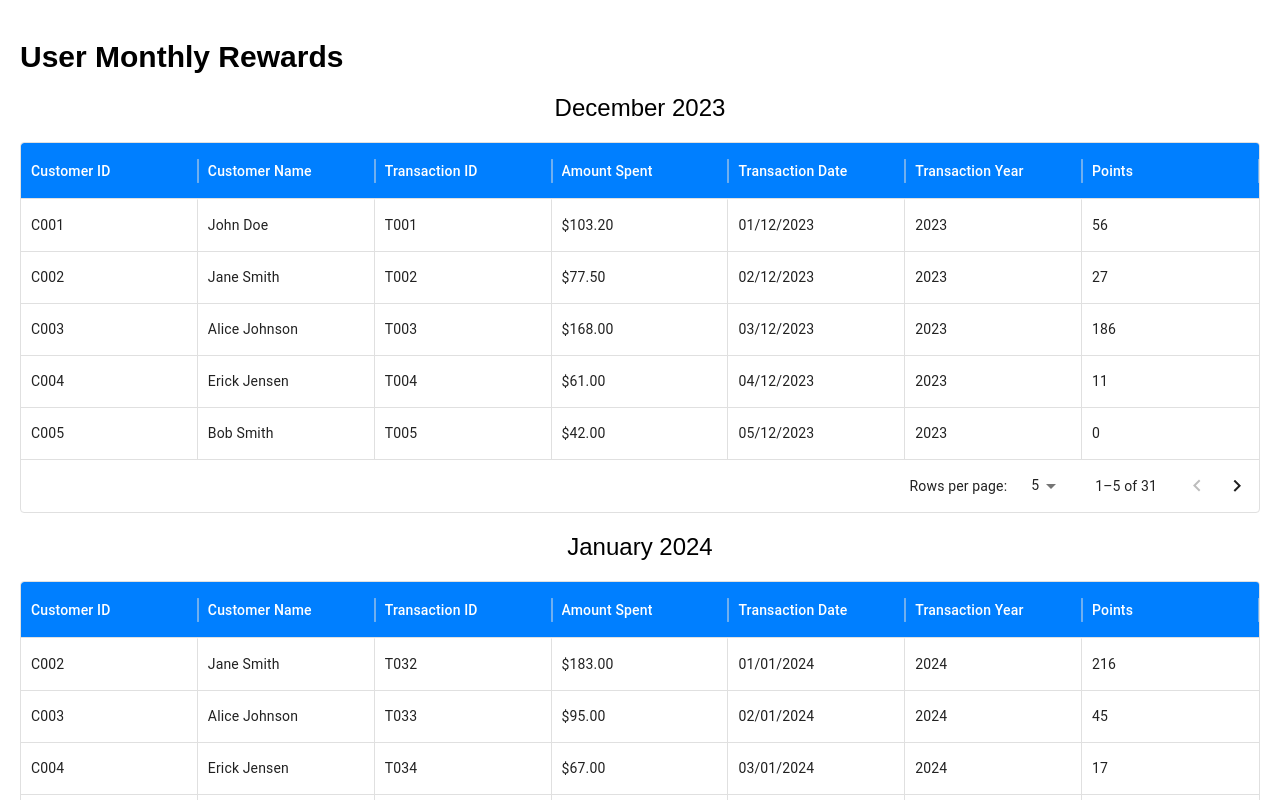
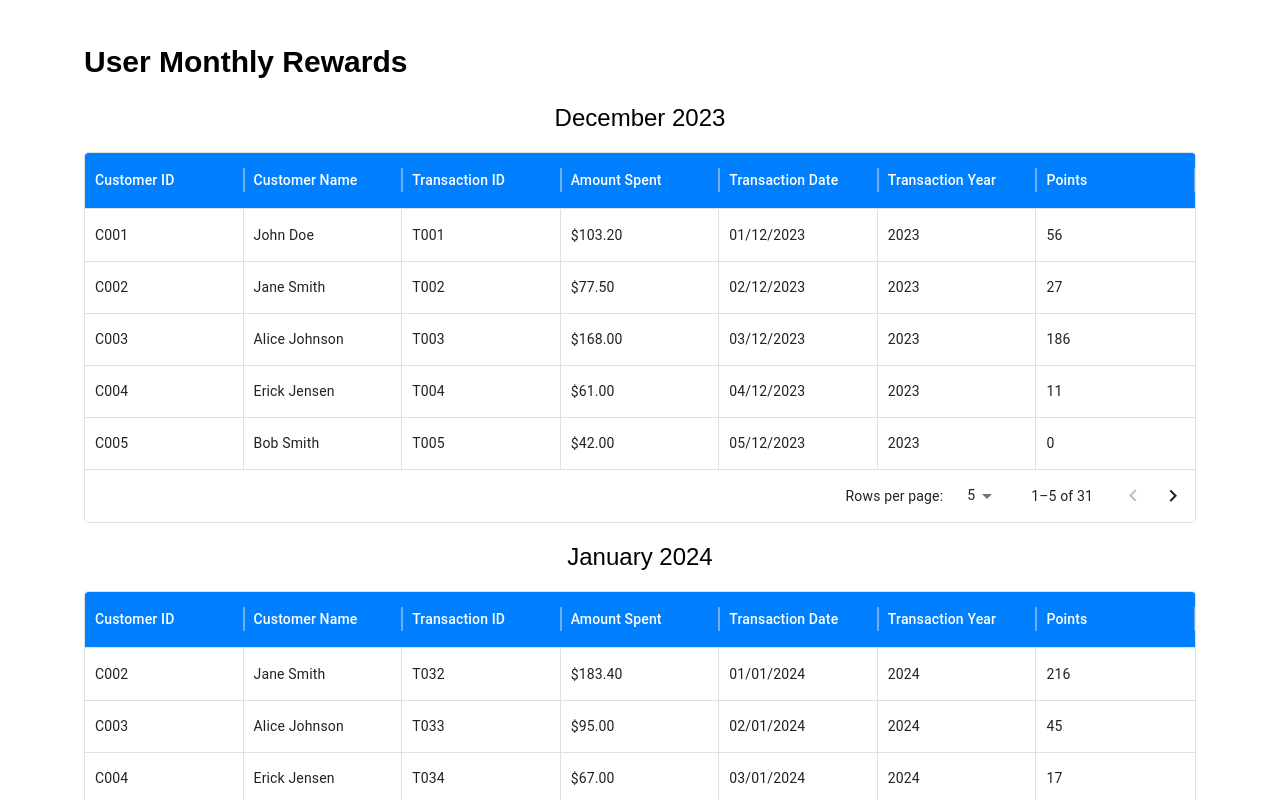
Before and after one commit to rajaand01/customer-rewards-program, a React (Create React App) app: page / in a window 1280 px wide. Shown: the top 800 px of the page. Built offline with nearby package versions, Linux system fonts and the light colour scheme.

Commit message:
Code Optimization

```diff
--- a/package.json
+++ b/package.json
@@ -18,7 +18,7 @@
     "@mui/x-data-grid": "^7.23.1",
     "@testing-library/jest-dom": "^6.6.3",
     "@testing-library/react": "^16.1.0",
-    "moment": "^2.30.1",
+    "dayjs": "^1.11.13",
     "react": "^19.0.0",
     "react-dom": "^19.0.0",
     "react-scripts": "^5.0.1"
@@ -41,7 +41,6 @@
     "less": "^4.2.1",
     "less-loader": "^12.2.0",
     "prettier": "^3.4.2",
-    "react-test-renderer": "^19.0.0",
     "style-loader": "^4.0.0",
     "webpack-cli": "^5.1.4",
     "webpack-dev-server": "^5.1.0"
--- a/src/App.less
+++ b/src/App.less
@@ -9,8 +9,3 @@ body {
 code {
   font-family: 'Poppins', sans-serif;
 }
-
-h2 {
-  margin: 0;
-  padding: 0;
-}
--- a/src/api/api.js
+++ b/src/api/api.js
@@ -4,7 +4,7 @@ export default function () {
             {
                 custId: "C001",
                 name: "John Doe",
-                amt: 103.2,
+                amt: 103.20,
                 product: "Mobile",
                 transactionId: "T001",
                 transactionDt: "12/01/2023"
@@ -116,7 +116,7 @@ export default function () {
             {
                 custId: "C005",
                 name: "Bob Smith",
-                amt: 143,
+                amt: 143.40,
                 product: "Television",
                 transactionId: "T015",
                 transactionDt: "12/15/2023"
@@ -132,7 +132,7 @@ export default function () {
             {
                 custId: "C002",
                 name: "Jane Smith",
-                amt: 13,
+                amt: 13.40,
                 product: "Mobile",
                 transactionId: "T017",
                 transactionDt: "12/17/2023"
@@ -212,7 +212,7 @@ export default function () {
             {
                 custId: "C002",
                 name: "Jane Smith",
-                amt: 93,
+                amt: 93.40,
                 product: "Monitor",
                 transactionId: "T027",
                 transactionDt: "12/27/2023"
@@ -252,7 +252,7 @@ export default function () {
             {
                 custId: "C002",
                 name: "Jane Smith",
-                amt: 183,
+                amt: 183.40,
                 product: "Peaker",
                 transactionId: "T032",
                 transactionDt: "01/01/2024"
@@ -300,7 +300,7 @@ export default function () {
             {
                 custId: "C003",
                 name: "Alice Johnson",
-                amt: 163,
+                amt: 163.40,
                 product: "Keyboard",
                 transactionId: "T038",
                 transactionDt: "01/07/2024"
@@ -460,7 +460,7 @@ export default function () {
             {
                 custId: "C003",
                 name: "Alice Johnson",
-                amt: 113,
+                amt: 113.40,
                 product: "Headphone",
                 transactionId: "T058",
                 transactionDt: "01/27/2024"
@@ -540,7 +540,7 @@ export default function () {
             {
                 custId: "C003",
                 name: "Alice Johnson",
-                amt: 123,
+                amt: 123.40,
                 product: "Laptop",
                 transactionId: "T068",
                 transactionDt: "02/06/2024"
@@ -572,7 +572,7 @@ export default function () {
             {
                 custId: "C002",
                 name: "Jane Smith",
-                amt: 133,
+                amt: 133.40,
                 product: "Peaker",
                 transactionId: "T072",
                 transactionDt: "02/10/2024"
@@ -604,7 +604,7 @@ export default function () {
             {
                 custId: "C001",
                 name: "John Doe",
-                amt: 133,
+                amt: 133.40,
                 product: "Laptop",
                 transactionId: "T076",
                 transactionDt: "02/14/2024"
--- a/src/component/Loader/loader.js
+++ b/src/component/Loader/loader.js
@@ -7,8 +7,5 @@
 import React from "react";
 import './styles.less';
 
-export default function Loader () {
-    return (
-        <span className="loader" data-testid="loader-container">L &nbsp; ading</span>
-    );
-}
+const Loader = () => <span className="loader" data-testid="loader-container">L &nbsp; ading</span>;
+export default Loader;
--- a/src/component/RewardsTable/rewardTable.js
+++ b/src/component/RewardsTable/rewardTable.js
@@ -7,7 +7,7 @@
  * @description Reward Table Component
  */
 import React from "react";
-import moment from "moment";
+import dayjs from "dayjs";
 import Box from '@mui/material/Box';
 import { DataGrid } from '@mui/x-data-grid';
 import { allTransactionTableColumn, monthlyTableColumn, totalRewardsTableCoumn } from "../../constant/constant";
@@ -68,14 +68,14 @@ export const MonthlyRewardTable = (props) => {
     const { data } = props;
 
     /* Creating a unique month and year set from data array */
-    const months = Array.from(new Set(data?.map(item => moment(item.transactionDt).format('MMMM Y'))));
+    const months = Array.from(new Set(data?.map(item => dayjs(item.transactionDt).format('MMMM YYYY'))));
     return (
         <>
             {
                 months?.map(month => {
                     /* particular month data filtered from data array */
                     const monthData = data?.filter((item) => {
-                        return moment(item.transactionDt).format('MMMM Y') === month;
+                        return dayjs(item.transactionDt).format('MMMM YYYY') === month;
                     }).map((item) => {
                         item.pts = getPoints(item.amt);
                         item.id = item.transactionId;
--- a/src/constant/constant.js
+++ b/src/constant/constant.js
@@ -6,7 +6,7 @@
  * @author Raja Das
  * @description Reward Table Column
  */
-import moment from "moment";
+import dayjs from "dayjs";
 export const monthlyTableColumn = [
     { field: "custId", headerName: 'Customer ID', headerClassName: 'tableHeader', flex: 1 },
     { field: "name", headerName: 'Customer Name', headerClassName: 'tableHeader', flex: 1 },
@@ -17,12 +17,12 @@ export const monthlyTableColumn = [
     },
     {
         field: "transactionDt", headerName: 'Transaction Date', headerClassName: 'tableHeader', flex: 1,
-        renderCell: (params) => moment(params.value).format('DD/MM/YYYY'),
+        renderCell: (params) => dayjs(params.value).format('DD/MM/YYYY'),
         sortComparator: (a, b) => new Date(a) - new Date(b)
     },
     {
         field: "transanctionYr", headerName: 'Transaction Year', headerClassName: 'tableHeader', flex: 1,
-        renderCell: (params) => moment(params.row.transactionDt).year()
+        renderCell: (params) => dayjs(params.row.transactionDt).year()
     },
     { field: "pts", headerName: 'Points', headerClassName: 'tableHeader', flex: 1 }
 ];
@@ -38,7 +38,7 @@ export const allTransactionTableColumn = [
     { field: "name", headerName: 'Customer Name', headerClassName: 'tableHeader', flex: 1 },
     {
         field: "transactionDt", headerName: 'Purchase Date', headerClassName: 'tableHeader', flex: 1,
-        renderCell: (params) => moment(params.value).format('DD/MM/YYYY'),
+        renderCell: (params) => dayjs(params.value).format('DD/MM/YYYY'),
         sortComparator: (a, b) => (new Date(a)) - (new Date(b))
     },
     { field: "product", headerName: 'Product Purchased', headerClassName: 'tableHeader', flex: 1 },
--- a/src/screen/RewardScreen/rewardScreen.js
+++ b/src/screen/RewardScreen/rewardScreen.js
@@ -5,6 +5,7 @@
  * @description Loader component
  */
 import React, { useEffect, useState } from "react";
+import { Container } from "@mui/material";
 import fetch from '../../api/api';
 import Loader from "../../component/Loader/loader";
 import { AllRewardTable, MonthlyRewardTable, TotalRewardTable } from "../../component/RewardsTable/rewardTable";
@@ -24,10 +25,10 @@ const RewardScreen = () => {
     }, []);
 
     return (
-        <div className="screenContainer">
+        <Container>
             {loading ? (
                 <div className="loaderContainer">
-                    <Loader loading={loading} />
+                    <Loader />
                 </div>
             ) : (
                 <div className="rewardsContainer">
@@ -45,7 +46,7 @@ const RewardScreen = () => {
                     </div>
                 </div>
             )}
-        </div>
+        </Container>
     );
 };
 
--- a/src/screen/RewardScreen/styles.less
+++ b/src/screen/RewardScreen/styles.less
@@ -1,30 +1,24 @@
-.screenContainer {
-  max-width: 1320px;
-  margin: auto;
 .loaderContainer {
     position: absolute;
     left: 50%;
     top: 50%;
     transform: translate(-50%, -50%);
 }
+
 .rewardsContainer {
     padding: 20px;
+
     .rewardContent {
         h2 {
             font-size: 30px;
-        margin-top: 20px;
-        margin-bottom: 20px;
-        font-weight: 600;
         }
 
         .monthlyRewardTable {
             h2 {
                 text-align: center;
                 font-size: 24px;
-          margin: 20px 0;
                 font-weight: 300;
             }
         }
     }
 }
-}
```
Lines whose indentation alone changed are shown as unchanged.
